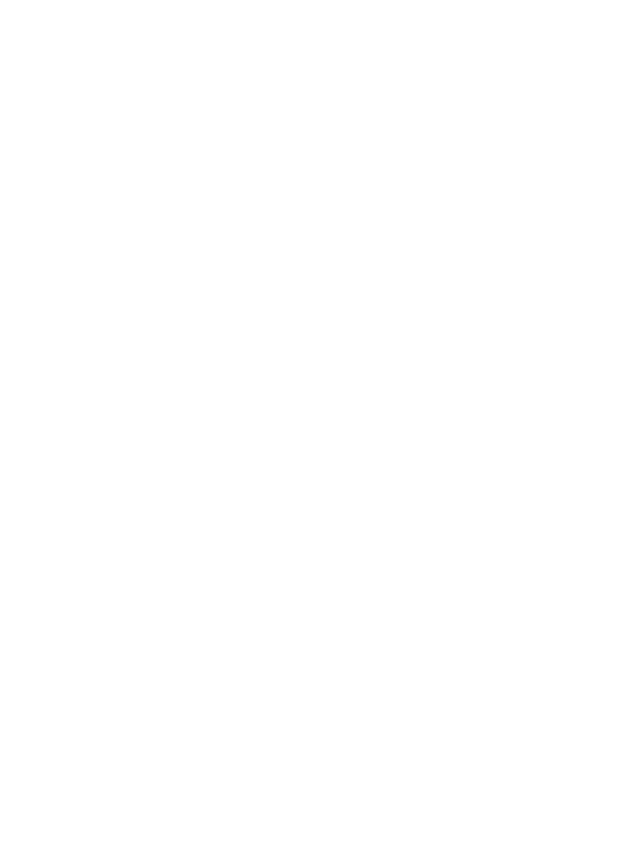
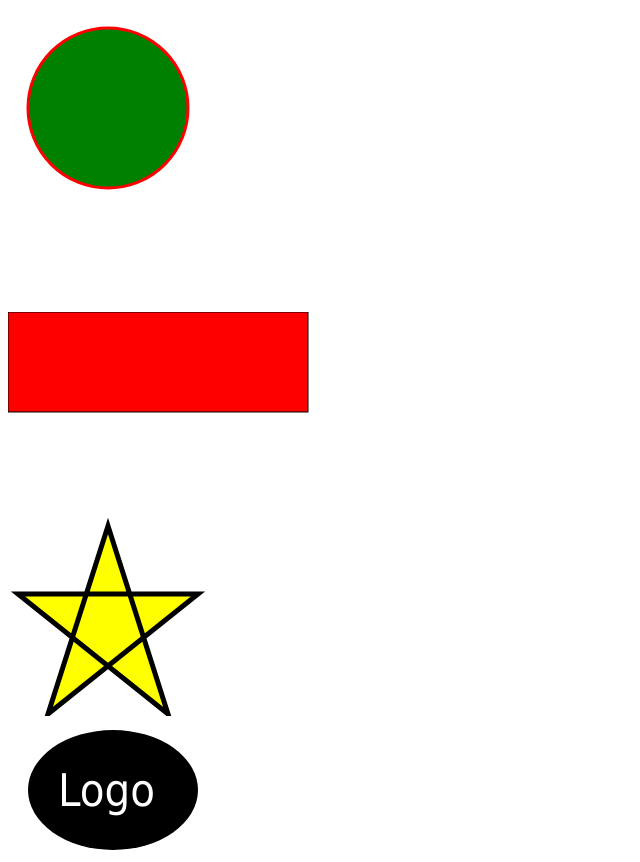
Before and after one commit to flow-wolf/Full-Stack, a plain HTML site: page HTML5/canvas/svg.html in a window 1280 px wide. Shown: the whole page, without its empty margins (0-640 px from the left). Before the commit the page ends 800 px from the top, so only its background shows below. Drawn offline with Linux system fonts and the light colour scheme.

Commit message:
20170715_0005

```diff
--- a/HTML5/canvas/svg.html
+++ b/HTML5/canvas/svg.html
@@ -5,6 +5,29 @@
     <title>SVG</title>
   </head>
   <body>
+    <svg width="300" height="300">
+      <circle cx="100" cy="100" r="80" stroke="red" stroke-width="3" fill="green"/>
+      Sorry SVG not supported
+    </svg>
+
+    <br>
+
+    <svg width="400" height="200">
+      <rect width="300" height="100" stroke-width="1" fill="red" stroke="black" />
+    </svg>
+
+    <br>
+
+    <svg width="300" height="200">
+      <polygon points="100,10 40,198 190,78 10,78 160,198" fill="yellow" stroke-width="5" stroke="black" />
+    </svg>
+
+    <br>
+
+    <svg width="500" height="130">
+      <ellipse cx="105" cy="70" rx="85" ry="60" fill="black" />
+      <text fill=#fff font-size="45" font-family="Tahoma" x="50" y="86">Logo</text>
+    </svg>
 
   </body>
 </html>
```
